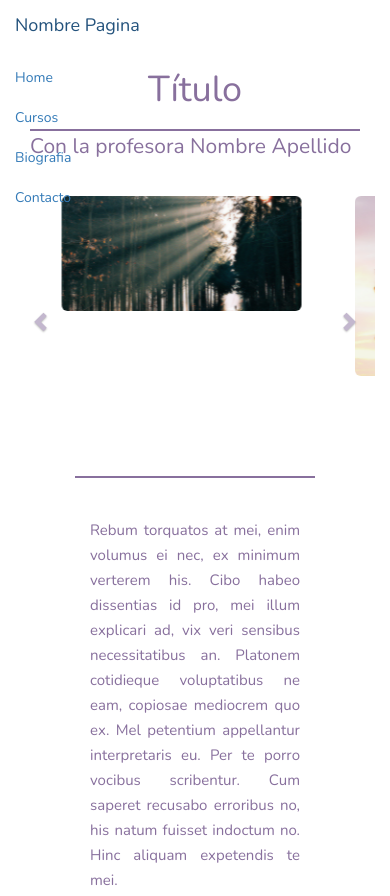
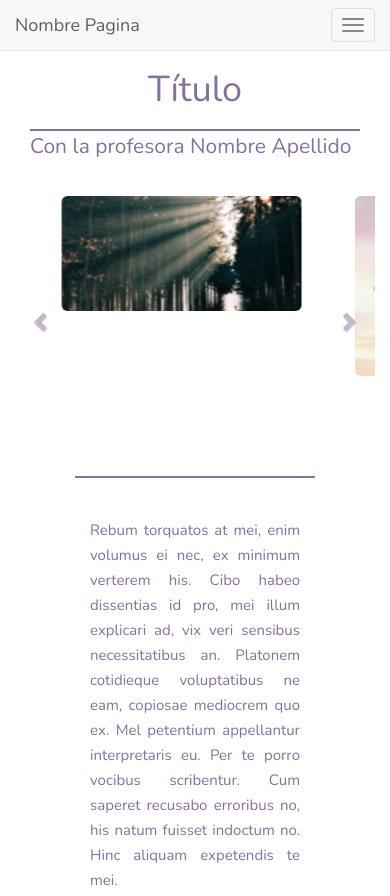
Before and after one commit to nazarenolevy/proyectosWeb, a plain HTML site: page yoga/index.html in a window 390 px wide. Shown: the top 896 px of the page. Drawn offline with nearby package versions, Linux system fonts and the light colour scheme.

Commit message:
added navbar collapse

```diff
--- a/yoga/index.html
+++ b/yoga/index.html
@@ -8,17 +8,30 @@
 
 </head>
 <body>
-	<nav class="navbar navbar-fixed-top">
-  		<div class="container-fluid">
+	<nav class="navbar navbar-default navbar-fixed-top" role="navigation">
+	  <!-- El logotipo y el icono que despliega el menú se agrupan
+	       para mostrarlos mejor en los dispositivos móviles -->
 	  <div class="navbar-header">
+	    <button type="button" class="navbar-toggle" data-toggle="collapse"
+	            data-target=".navbar-ex1-collapse">
+	      <span class="sr-only">Desplegar navegación</span>
+	      <span class="icon-bar"></span>
+	      <span class="icon-bar"></span>
+	      <span class="icon-bar"></span>
+	    </button>
 	    <a class="navbar-brand" href="#">Nombre Pagina</a>
 	  </div>
+
+	  <!-- Agrupar los enlaces de navegación, los formularios y cualquier
+	       otro elemento que se pueda ocultar al minimizar la barra -->
+	  <div class="collapse navbar-collapse navbar-ex1-collapse">
 	    <ul class="nav navbar-nav">
 	      <li class="active"><a href="#">Home</a></li>
 	      <li><a href="#">Cursos</a></li>
 				<li><a href="#">Biografia</a></li>
 				<li><a href="#">Contacto</a></li>
 	    </ul>
+
 	  </div>
 	</nav>
 
--- a/yoga/sass/styles.scss
+++ b/yoga/sass/styles.scss
@@ -56,7 +56,6 @@ body{
     text-align: justify;
   }
 
-
 }
 .left{
   float: left;
```
Also changed, not shown: yoga/stylesheets/styles.css. Lines whose indentation alone changed are shown as unchanged.
